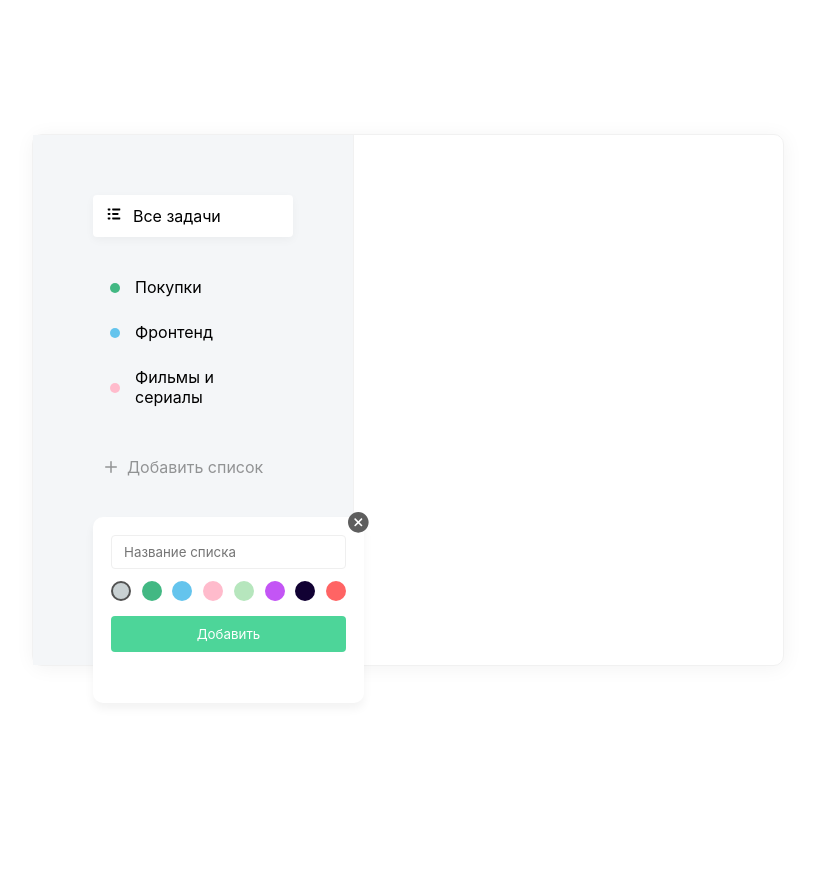
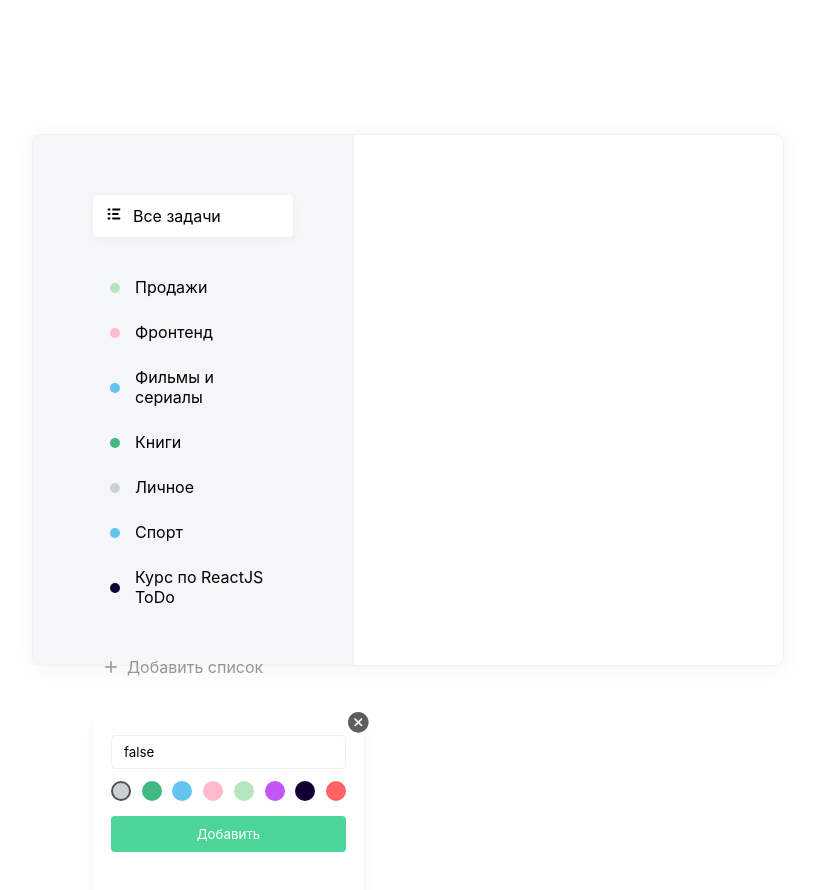
Before and after one commit to kmv1712/list_tasks_on_react, a React (Create React App) app: page / in a window 1280 px wide. Both pictures are taken after a click on the element "Добавить список". Shown: the top 890 px of the page, without its empty margins (232-1047 px from the left). Before the commit the page ends 800 px from the top, so only its background shows below. Built offline with nearby package versions, Linux system fonts and the light colour scheme; the HTML template or start-up script is replaced by a standard one.

Commit message:
Добавил вывод в sidebar через filter и map ч.3 2909

```diff
--- a/src/App.js
+++ b/src/App.js
@@ -1,4 +1,4 @@
-import React from 'react';
+import React, { useState } from 'react';
 import List from './components/List'
 import AddList from './components/AddList';
 
@@ -6,9 +6,14 @@ import AddList from './components/AddList';
 import DB from './assets/db.json';
 
 function App() {
-  const [value, setValue] = React.useState('Hello world');
-
-
+  const [lists, setLists] = useState(
+    DB.lists.map(item => {
+    item.color = DB.colors.filter(
+      color => color.id === item.colorId
+      )[0].name;
+    return item;
+    })
+  );
 
   return (
     <div className="todo">
@@ -25,24 +30,10 @@ function App() {
         ]}
         isRemovable
         />
-
-        <List items={[
-          {
-            color: 'green',
-            name: 'Покупки'
-          },
-          {
-            color: 'blue',
-            name: 'Фронтенд'
-          },
-          {
-            color: 'pink',
-            name: 'Фильмы и сериалы'
-          }
-        ]}
-        isRemovable
+        <List
+          items={lists}
+          isRemovable
         />
-
         <AddList colors={ DB.colors }/>
       </div>
       <div className="todo__tasks"></div>
--- a/src/components/AddList/index.jsx
+++ b/src/components/AddList/index.jsx
@@ -9,8 +9,7 @@ import './AddButtonList.scss';
 const AddList = ({ colors }) => {
   const [visiblePopup, setVisiblePopup] = useState(false);
   const [selectedColor, selectColor] = useState(colors[0].id);
-
-  console.log(selectedColor);
+  const [inputValue, setInputValue] = useState(false);
 
   return(
     <div className="add-list">
@@ -36,7 +35,14 @@ const AddList = ({ colors }) => {
           alt="Close button"
           className="add-list__popup-close-btn"
         />
-        <input className="field" type="text" placeholder="Название списка"/>
+        <input
+          value={inputValue}
+          onChange={ e => setInputValue(e.target.value)}
+          className="field"
+          type="text"
+          placeholder="Название списка"
+        />
+
       <div className="add-list__popup-colors">
           {colors.map(color => (
             <Badge
--- a/src/components/List/List.scss
+++ b/src/components/List/List.scss
@@ -15,6 +15,10 @@
       cursor: pointer;
       padding: 10px 12px;
       margin-bottom: 5px;
+
+      &:hover{
+        background:rgba(255, 255, 255, 0.5);
+      }
 
       &.active{
         background: #ffffff;
```
